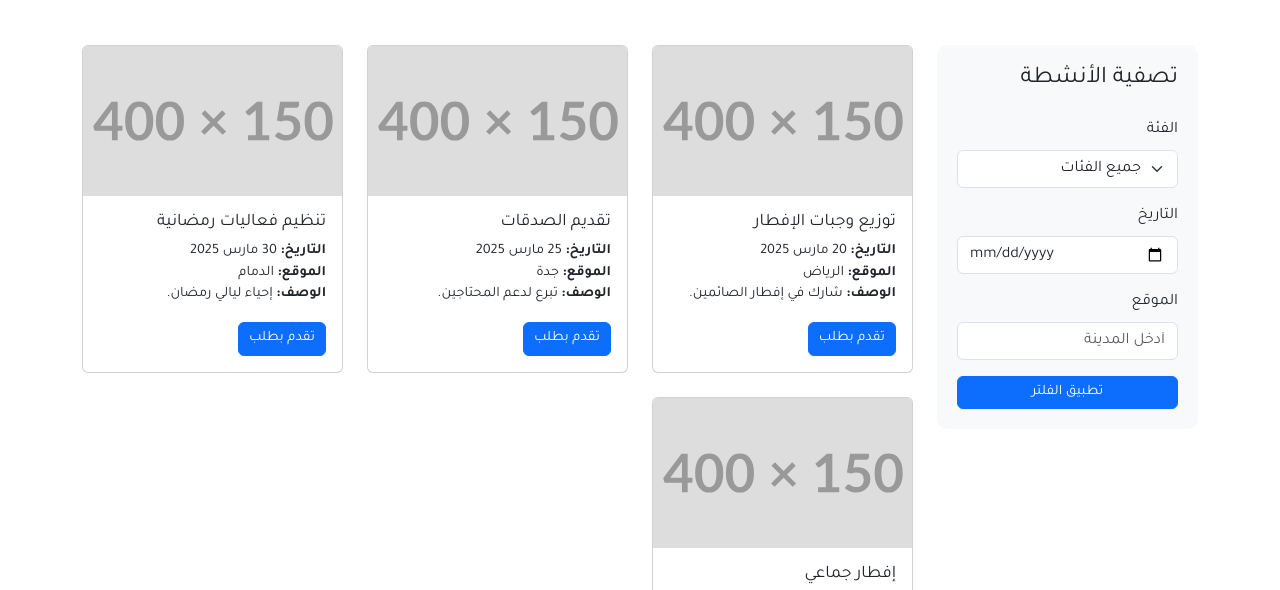
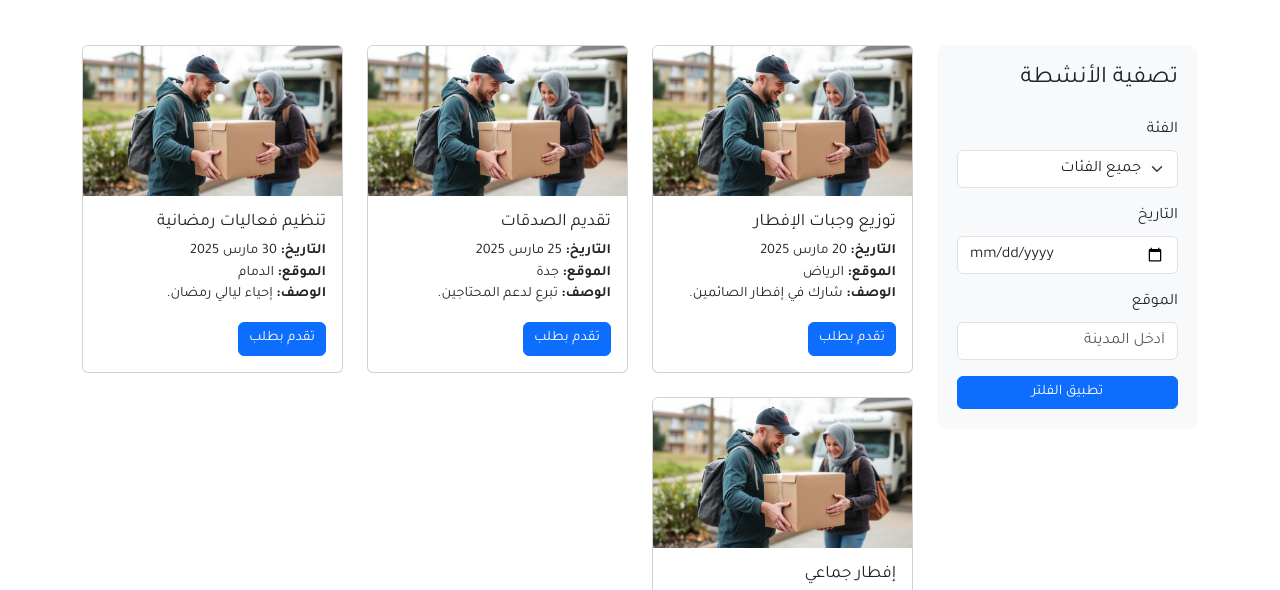
Before and after one commit to Omar-Alhrabi/Hackathon-Group5-AmmanCohort, a plain HTML site: page activities.html in a window 1280 px wide. Both pictures are taken after a click on the button "تطبيق الفلتر". Shown: the part 151-741 px from the top of the page. Drawn offline with nearby package versions, Linux system fonts and the light colour scheme; files whose address does not match are found by name.

Commit message:
edit files

```diff
--- a/activities.html
+++ b/activities.html
@@ -53,7 +53,7 @@
     <nav class="navbar navbar-expand-lg navbar-dark fixed-top">
         <div class="container">
             <!-- Logo -->
-            <a class="navbar-brand" href="#">طرود الخير</a>
+            <a class="navbar-brand" href="/">طرود الخير</a>
 
             <!-- Toggler for Mobile -->
             <button class="navbar-toggler" type="button" data-bs-toggle="collapse" data-bs-target="#navbarContent" aria-controls="navbarContent" aria-expanded="false" aria-label="تبديل التنقل">
@@ -187,15 +187,26 @@
     <!-- Bootstrap JS -->
     <script src="https://cdn.jsdelivr.net/npm/bootstrap@5.3.3/dist/js/bootstrap.bundle.min.js"></script>
     <script>
-        document.addEventListener("DOMContentLoaded", function() {
-            const activitiesContainer = document.querySelector(".col-lg-9 .row");
+        document.addEventListener("DOMContentLoaded", function () {
+            const activitiesContainer = document.getElementById("activities-container");
+            const categoryFilter = document.getElementById("category");
+            const dateFilter = document.getElementById("date");
+            const locationFilter = document.getElementById("location");
+            const filterButton = document.querySelector(".btn-primary.w-100");
 
-            // Fetch data from JSON file
+            let allActivities = [];
+
+            // Load activities from JSON file
             fetch("data/activities.json")
                 .then(response => response.json())
-                .then(activities => {
+                .then(data => {
+                    allActivities = data;
+                    displayActivities(allActivities); // Display all activities initially
+                })
+                .catch(error => console.error("Error loading activities:", error));
+
+            function displayActivities(activities) {
                 activitiesContainer.innerHTML = ""; // Clear existing content
-
                 activities.forEach(activity => {
                     const cardHTML = `
                         <div class="col-md-4 mb-4">
@@ -215,10 +226,25 @@
                     `;
                     activitiesContainer.innerHTML += cardHTML;
                 });
-                })
-                .catch(error => console.error("Error loading activities:", error));
+            }
+
+            filterButton.addEventListener("click", function () {
+                const selectedCategory = categoryFilter.value;
+                const selectedDate = dateFilter.value;
+                const selectedLocation = locationFilter.value.trim().toLowerCase();
+
+                const filteredActivities = allActivities.filter(activity => {
+                    const matchesCategory = selectedCategory === "" || activity.category === selectedCategory;
+                    const matchesDate = selectedDate === "" || activity.date === selectedDate;
+                    const matchesLocation = selectedLocation === "" || activity.location.toLowerCase().includes(selectedLocation);
+                    return matchesCategory && matchesDate && matchesLocation;
+                });
+
+                displayActivities(filteredActivities);
+            });
         });
     </script>
 
+
 </body>
 </html>
--- a/data/activities.json
+++ b/data/activities.json
@@ -4,27 +4,27 @@
         "date": "20 مارس 2025",
         "location": "الرياض",
         "description": "شارك في إفطار الصائمين.",
-        "image": "./images/400x150.svg"
+        "image": "./images/1.jpg"
     },
     {
         "title": "تقديم الصدقات",
         "date": "25 مارس 2025",
         "location": "جدة",
         "description": "تبرع لدعم المحتاجين.",
-        "image": "./images/400x150.svg"
+        "image": "./images/1.jpg"
     },
     {
         "title": "تنظيم فعاليات رمضانية",
         "date": "30 مارس 2025",
         "location": "الدمام",
         "description": "إحياء ليالي رمضان.",
-        "image": "./images/400x150.svg"
+        "image": "./images/1.jpg"
     },
     {
         "title": "إفطار جماعي",
         "date": "22 مارس 2025",
         "location": "مكة",
         "description": "إفطار جماعي للعائلات.",
-        "image": "./images/400x150.svg"
+        "image": "./images/1.jpg"
     }
 ]
```
Also changed, not shown: index.html (+14 -9 lines), images/1.jpg (added), images/2.jpg (added), images/boy.png (added), images/man.png (added), images/woman.png (added). Lines whose indentation alone changed are shown as unchanged.
